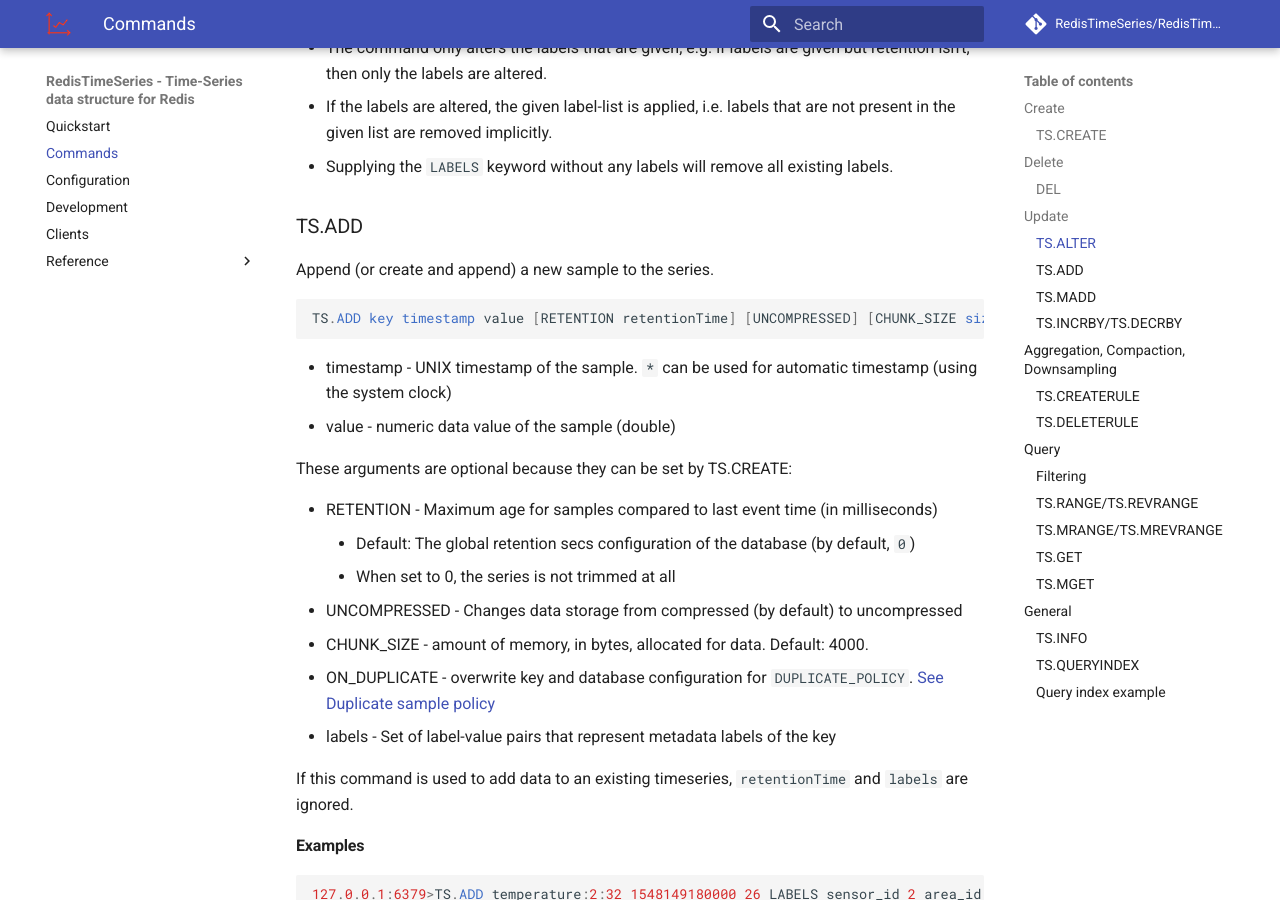
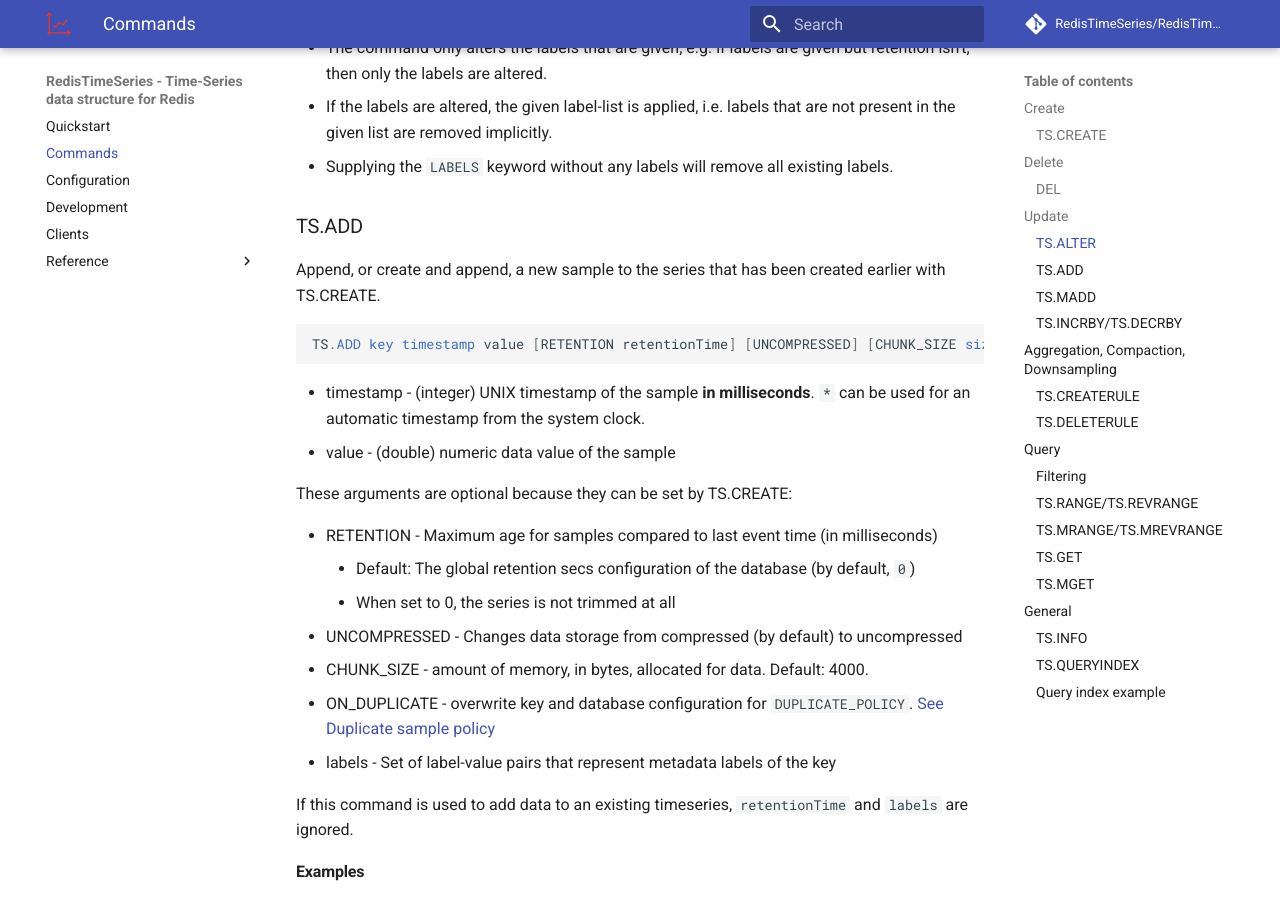
Before and after one commit to RedisTimeSeries/RedisTimeSeries, an MkDocs documentation site: the page built from docs/commands.md, in a window 1280 px wide and 900 px high, scrolled down 1469 px. Built offline with MkDocs 1.6.1 and Material for MkDocs 9.7.7, drawn with Linux system fonts in a browser that asks for light colours; comment, search, counter and statistics services are not loaded.

Commit message:
TS.ADD documentation improvements

````diff
--- a/docs/commands.md
+++ b/docs/commands.md
@@ -68,14 +68,14 @@
 
 ### TS.ADD
 
-Append (or create and append) a new sample to the series.
+Append, or create and append, a new sample to the series that has been created earlier with TS.CREATE.
 
 ```sql
 TS.ADD key timestamp value [RETENTION retentionTime] [UNCOMPRESSED] [CHUNK_SIZE size] [ON_DUPLICATE policy] [LABELS label value..]
 ```
 
-* timestamp - UNIX timestamp of the sample. `*` can be used for automatic timestamp (using the system clock)
-* value - numeric data value of the sample (double)
+* timestamp - (integer) UNIX timestamp of the sample **in milliseconds**. `*` can be used for an automatic timestamp from the system clock.
+* value - (double) numeric data value of the sample
 
 These arguments are optional because they can be set by TS.CREATE:
 
````
